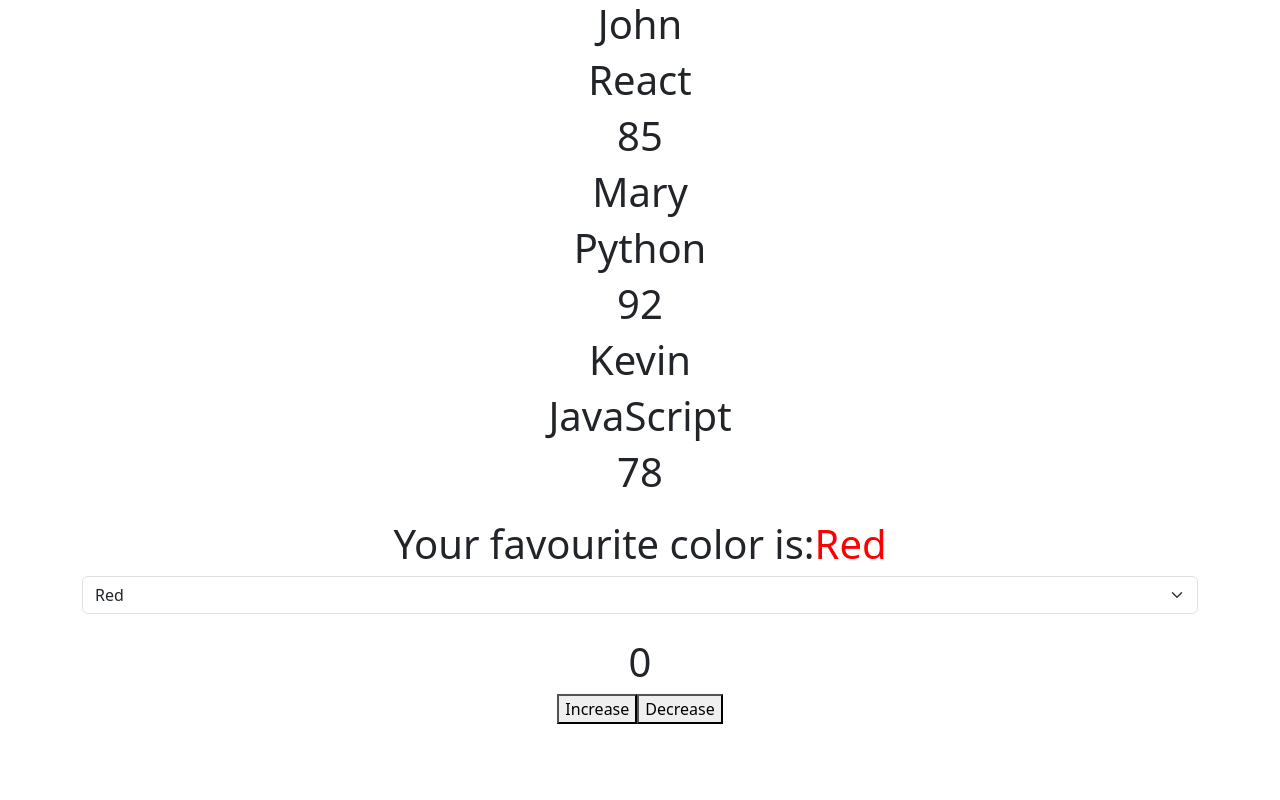
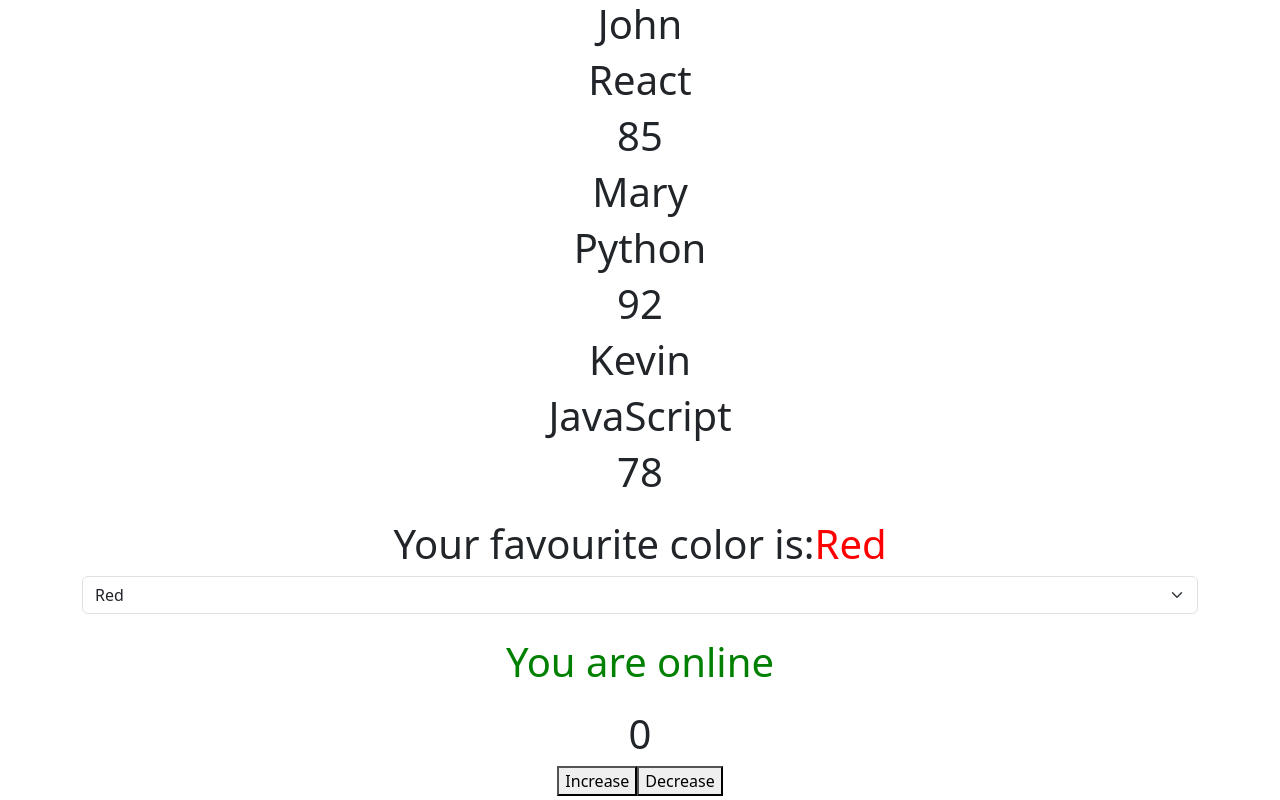
Before and after one commit to Osekobo/React-App, a React (Create React App) app: page / in a window 1280 px wide. Built offline with nearby package versions, Linux system fonts and the light colour scheme.

Commit message:
Timer.jsx

```diff
--- a/src/App.js
+++ b/src/App.js
@@ -2,6 +2,7 @@ import './App.css';
 import 'bootstrap/dist/css/bootstrap.min.css';
 import 'bootstrap/dist/js/bootstrap.bundle.min.js';
 import StudentCard from "./components/StudentCard";
+import OnlineStatus from "./components/OnlineStatus";
 import Counter from "./components/Counter";
 import Color from "./components/ColorPicker";
 
@@ -18,10 +19,12 @@ function App() {
           score={student.score} ></StudentCard>
       ))}
       <Color></Color>
+      < OnlineStatus></OnlineStatus>
       <Counter></Counter>
     </div>
   )
-}
+};
+
 export default App;
 
 
--- a/src/components/Counter.jsx
+++ b/src/components/Counter.jsx
@@ -11,4 +11,5 @@ function Counter() {
     </>
   )
 };
+
 export default Counter;
--- /dev/null
+++ b/src/components/OnlineStatus.jsx
@@ -0,0 +1,42 @@
+import { useState, useEffect } from "react";
+
+function OnlineStatus() {
+
+  // initial value = navigator.onLine
+  const [isOnline, setIsOnline] = useState(navigator.onLine);
+
+  useEffect(() => {
+    // when internet comes back
+    function handleOnline() {
+      setIsOnline(true);
+    }
+
+    // when internet goes off
+    function handleOffline() {
+      setIsOnline(false);
+    }
+
+    window.addEventListener("online", handleOnline);
+    window.addEventListener("offline", handleOffline);
+
+    // cleanup when component unmounts
+    return () => {
+      window.removeEventListener("online", handleOnline);
+      window.removeEventListener("offline", handleOffline);
+    };
+  }, []);
+
+  return (
+    <div className="container my-4">
+      <h1>
+        {isOnline ? (
+          <span style={{ color: "green" }}>You are online</span>
+        ) : (
+          <span style={{ color: "red" }}>You are offline</span>
+        )}
+      </h1>
+    </div>
+  );
+}
+
+export default OnlineStatus;
```
Also changed, not shown: src/components/Timer.jsx (added, +18 -0 lines).
